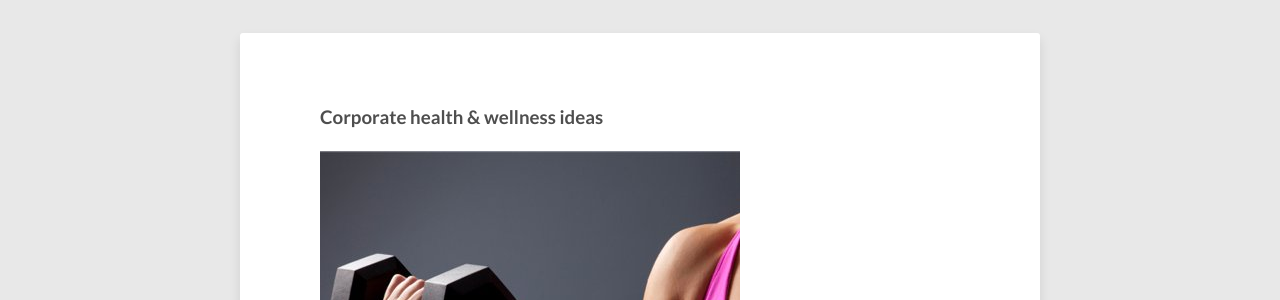
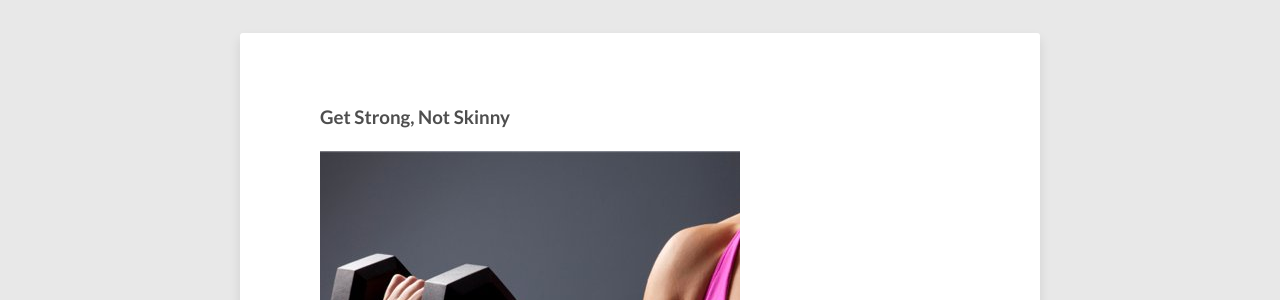
Before and after one commit to vivek1karna/topten, a Jekyll site: the page built from _posts/2013-05-23-readability-feature-post.md, in a window 1280 px wide and 900 px high. Shown: the part 417-717 px from the top of the window. Built offline with Jekyll 4.4.1, drawn with Linux system fonts in a browser that asks for light colours; nearby versions of some CDN libraries; comment, search, counter and statistics services are not loaded.

Commit message:
Update 2013-05-23-readability-feature-post.md

```diff
--- a/_posts/2013-05-23-readability-feature-post.md
+++ b/_posts/2013-05-23-readability-feature-post.md
@@ -7,7 +7,7 @@ image:
   feature: abstract-7.jpg
 ---
 
-### Corporate health & wellness ideas
+### Get Strong, Not Skinny
 <img src="/images/strong.jpg" alt="">
 
 Illness or injury may often be the instigator, but frailty is what kills us, says Dr. Mehmet Oz, cardiothoracic surgeon, author, and host of The Dr. Oz Show. Our bodies can't recover as well if we're not strong, which is why he recommends a balanced workout plan that includes strength, cardio, and flexibility training. This doesn't mean you need to spend hours in the gym each week. The busy doctor has no problem fitting in his seven-minute workout every morning (check out the full routine here), which he says is better for you than the occasional hour-long gym session. And you can say goodbye to boring treadmill sessions. Instead, Dr. Oz suggests getting a basic pedometer and setting a goal of 10,000 steps per day (that's about five miles) to stay slim and healthy.
```
